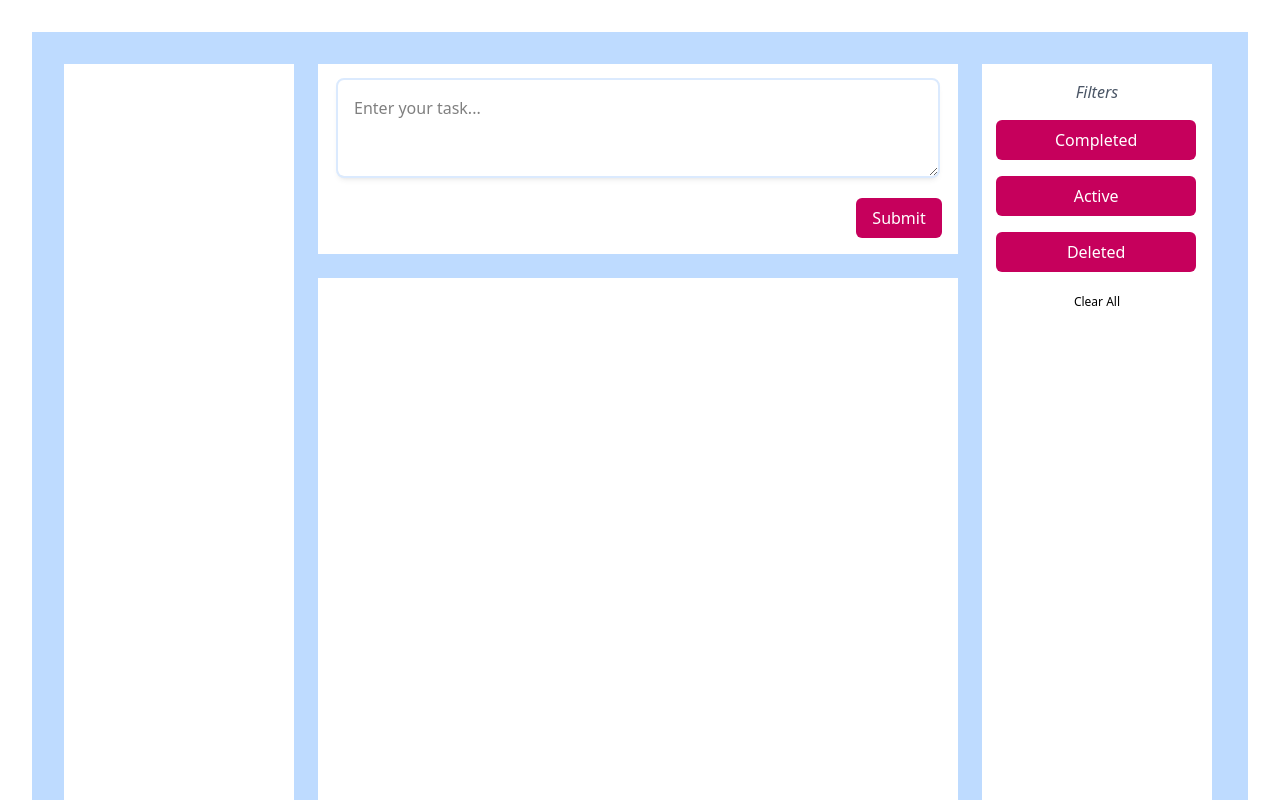
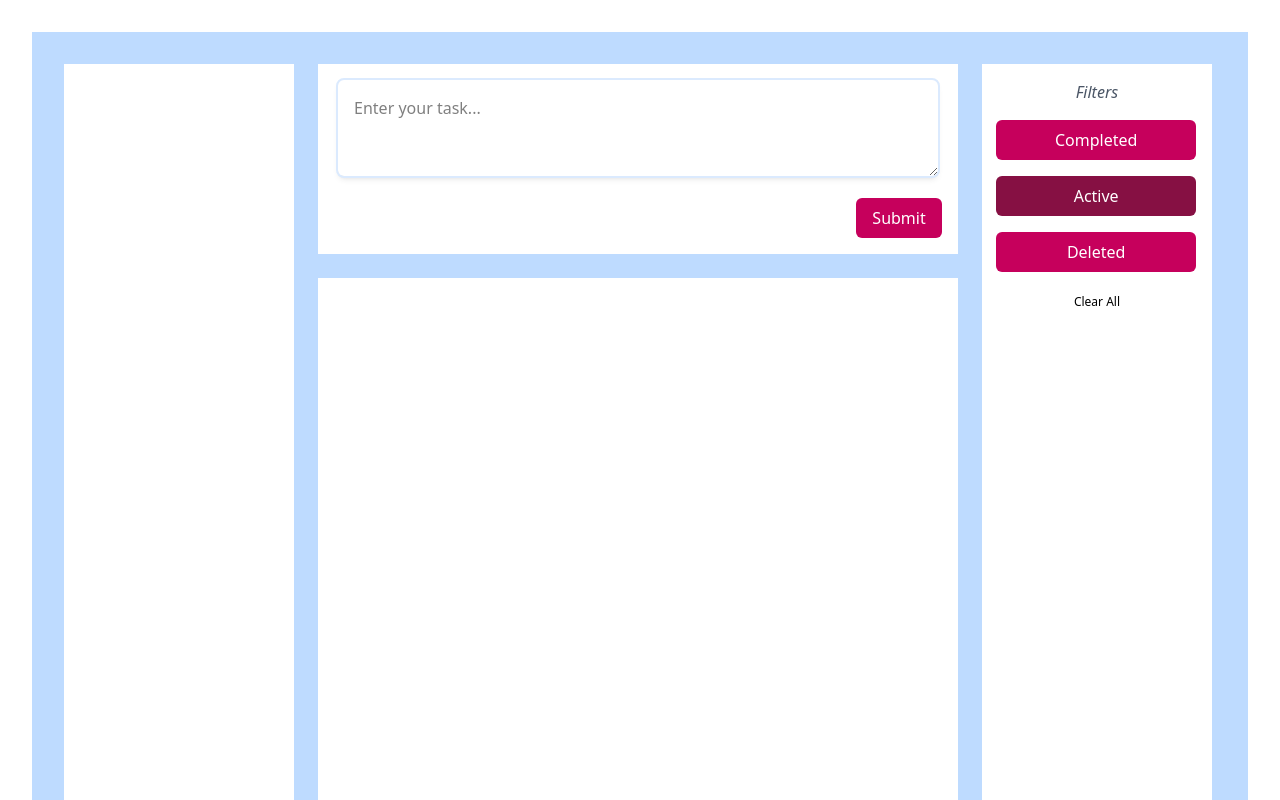
Before and after one commit to SefaliGupta/my-task-tracker, a React (Vite) app: page / in a window 1280 px wide. Shown: the top 800 px of the page. Built offline with nearby package versions, Linux system fonts and the light colour scheme.

Commit message:
add filter functions

```diff
--- a/src/App.jsx
+++ b/src/App.jsx
@@ -13,8 +13,9 @@ function App() {
     handleSubmit,
     removeItems,
     deletedItemsList,
-    deletedItems,
-    completedItems
+    currentFilter,
+    setCurrentFilter,
+    getFilteredItem
   } = useNotes();
 
   return (
@@ -29,12 +30,16 @@ function App() {
         handleSubmit={handleSubmit}
       />
 
-      <FilterPanel />
+      <FilterPanel
+        currentFilter={currentFilter}
+        setCurrentFilter={setCurrentFilter}
+      />
 
       <TaskList
-        inputList={inputList}
+        inputList={getFilteredItem()}
         removeItems={removeItems}
         deletedItemsList={deletedItemsList}
+        currentFilter={currentFilter}
       />
     </div>
   )
--- a/src/Notes.jsx
+++ b/src/Notes.jsx
@@ -6,6 +6,7 @@ export default function useNotes() {
     const [inputList, setInputList] = useState([]);
     const [deletedItems, setDeletedItems] = useState([]);
     const [completedItems, setCompletedItems] = useState([]);
+    const [currentFilter, setCurrentFilter] = useState('active');
 
     const handleSubmit = () => {
         if (!input.trim())
@@ -33,6 +34,29 @@ export default function useNotes() {
         setInputList(items => items.filter(item => item.id != index));
     }
 
-    return { input, setInput, inputList, handleSubmit, removeItems, deletedItemsList, deletedItems, completedItems };
+    const getFilteredItem = () => {
+        switch (currentFilter) {
+            case 'active':
+                return inputList;
+            case 'deleted':
+                return deletedItems;
+            case 'completed':
+                return completedItems;
+        }
+    }
+
+    return {
+        input,
+        setInput,
+        inputList,
+        handleSubmit,
+        removeItems,
+        deletedItemsList,
+        deletedItems,
+        completedItems,
+        currentFilter,
+        setCurrentFilter,
+        getFilteredItem
+    };
 
 }
--- a/src/components/FilterPanel.jsx
+++ b/src/components/FilterPanel.jsx
@@ -1,7 +1,6 @@
-const FilterPanel = () => {
-  const filterButtonClasses = `
-    bg-pink-700
-    hover:bg-pink-900
+const FilterPanel = ({ currentFilter, setCurrentFilter }) => {
+  const getFilterButtonClasses = (filterType) => {
+    const baseClasses = `
       hover:cursor-pointer
       rounded-md
       px-4
@@ -13,6 +12,10 @@ const FilterPanel = () => {
       w-50
     `.trim().replace(/\s+/g, ' ');
 
+    const activeClasses = currentFilter === filterType ? 'bg-pink-900' : 'bg-pink-700 hover:bg-pink-900';
+
+    return `${baseClasses} ${activeClasses}`;
+  };
     const clearButtonClasses = `
       hover:underline
       hover:cursor-pointer
@@ -24,15 +27,18 @@ const FilterPanel = () => {
       <div className='row-span-4 bg-white'>
         <h1 className='italic text-gray-600 py-4'>Filters</h1>
 
-      <button className={filterButtonClasses}>
+        <button className={getFilterButtonClasses('completed')}
+        onClick={() => setCurrentFilter('completed')}>
           Completed
         </button>
 
-      <button className={filterButtonClasses}>
+        <button className={getFilterButtonClasses('active')}
+        onClick={() => setCurrentFilter('active')}>
           Active
         </button>
 
-      <button className={filterButtonClasses}>
+        <button className={getFilterButtonClasses('deleted')}
+        onClick={() => setCurrentFilter('deleted')}>
           Deleted
         </button>
 
--- a/src/components/TaskList.jsx
+++ b/src/components/TaskList.jsx
@@ -1,4 +1,4 @@
-const TaskList = ({ inputList, removeItems, deletedItemsList }) => {
+const TaskList = ({ inputList, removeItems, deletedItemsList, currentFilter }) => {
   const handleCheckboxChange = (e, itemId) => {
     const row = e.target.closest('li');
     row.classList.add(
@@ -9,6 +9,13 @@ const TaskList = ({ inputList, removeItems, deletedItemsList }) => {
       "duration-500"
     );
     setTimeout(() => removeItems(itemId), 500);
+  };
+
+  const originalClass = 'break-words text-left'
+
+  const allClasses = () => {
+    const addClass = currentFilter === 'completed' ? 'line-through text-gray-400 opacity-40 transition-all duration-500' : '';
+    return `${addClass} ${originalClass}`;
   };
 
   return (
@@ -23,7 +30,7 @@ const TaskList = ({ inputList, removeItems, deletedItemsList }) => {
                 className='align-middle w-4 h-4'
                 onChange={(e) => handleCheckboxChange(e, item.id)}
               />
-              <label className='break-words text-left'>{item.text}</label>
+              <label className={allClasses()}>{item.text}</label>
             </div>
 
             {/* Right: delete button */}
```
Lines whose indentation alone changed are shown as unchanged.
